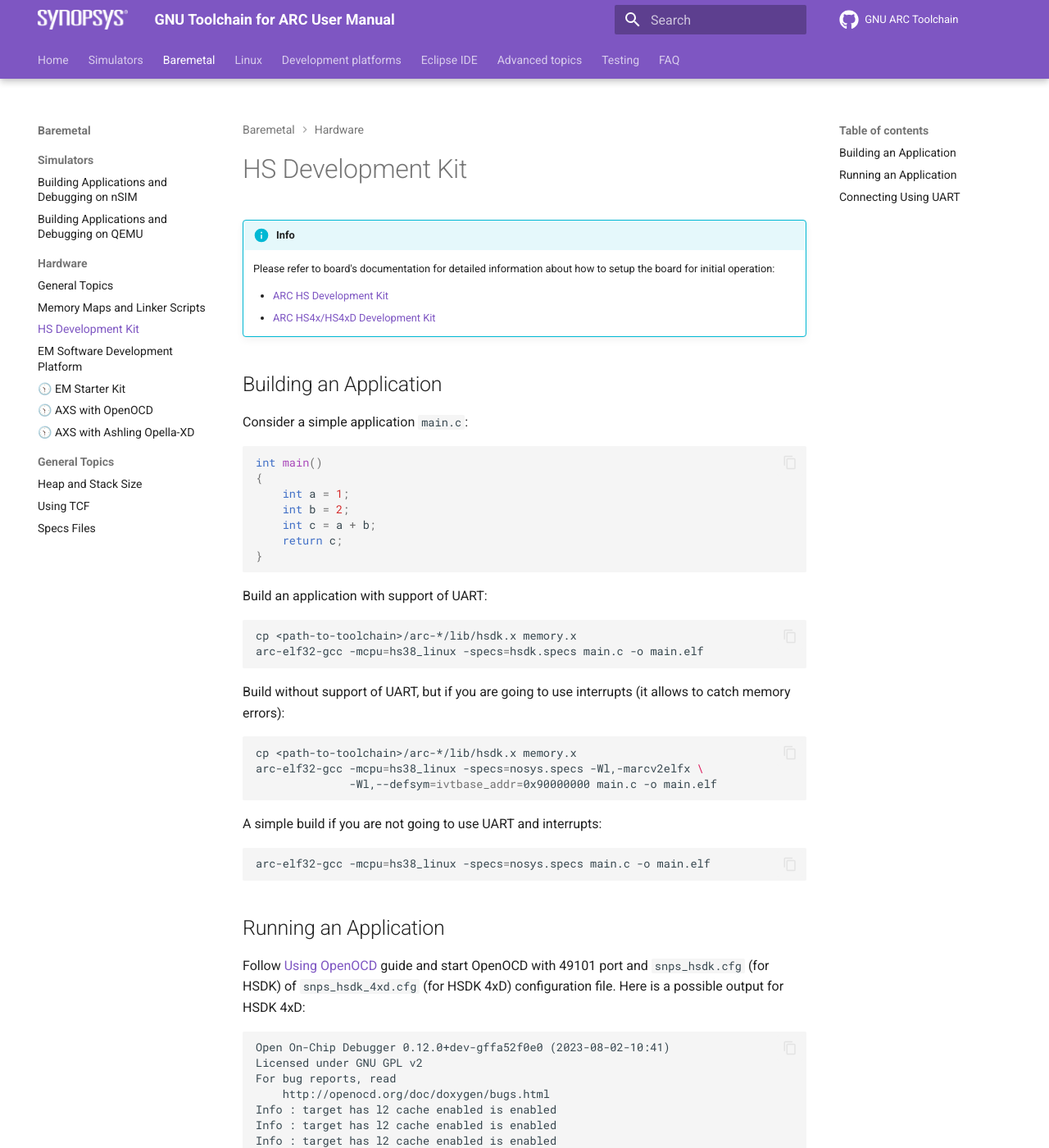
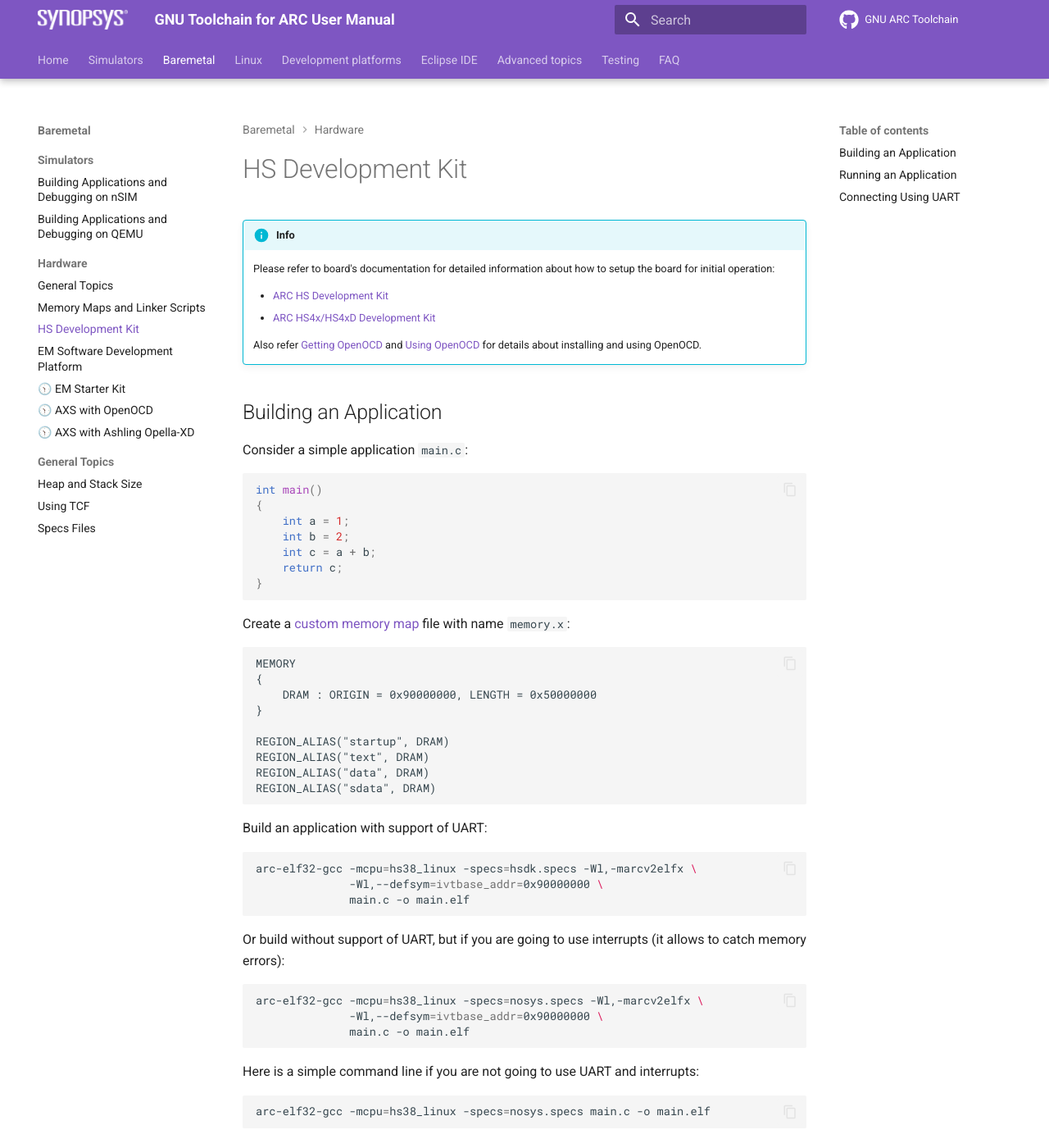
Before and after one commit to foss-for-synopsys-dwc-arc-processors/documentation, an MkDocs documentation site: the page built from docs/baremetal/hardware/hsdk.md, in a window 1280 px wide and 1400 px high. Shown: the whole window at 82% size. Built offline with MkDocs 1.6.1 and Material for MkDocs 9.7.7, drawn with Linux system fonts in a browser that asks for light colours; comment, search, counter and statistics services are not loaded; some of the changed text lies outside the part shown.

Commit message:
Update all baremetal articles for boards

````diff
--- a/docs/baremetal/hardware/hsdk.md
+++ b/docs/baremetal/hardware/hsdk.md
@@ -2,10 +2,15 @@
 
 !!! info
 
-    Please refer to board's documentation for detailed information about how to setup the board for initial operation:
+    Please refer to board's documentation for detailed information about how to
+    setup the board for initial operation:
 
-    * [ARC HS Development Kit](https://github.com/foss-for-synopsys-dwc-arc-processors/ARC-Development-Systems-Forum/wiki/ARC-Development-Systems-Forum-Wiki-Home#arc-hs-development-kit-1)
-    * [ARC HS4x/HS4xD Development Kit](https://github.com/foss-for-synopsys-dwc-arc-processors/ARC-Development-Systems-Forum/wiki/ARC-Development-Systems-Forum-Wiki-Home#arc-hs4xhs4xd-development-kit-1)
+    * [ARC HS Development Kit](../../platforms/board-hsdk.md)
+    * [ARC HS4x/HS4xD Development Kit](../../platforms/board-hsdk-4xd.md)
+
+    Also refer [Getting OpenOCD](../../platforms/get-openocd.md) and
+    [Using OpenOCD](../../platforms/use-openocd.md) for details about installing
+    and using OpenOCD.
 
 ## Building an Application
 
@@ -21,23 +26,38 @@
 }
 ```
 
+Create a [custom memory map](./memory.md) file with name `memory.x`:
+
+```text
+MEMORY
+{
+    DRAM : ORIGIN = 0x90000000, LENGTH = 0x50000000
+}
+
+REGION_ALIAS("startup", DRAM)
+REGION_ALIAS("text", DRAM)
+REGION_ALIAS("data", DRAM)
+REGION_ALIAS("sdata", DRAM)
+```
+
 Build an application with support of UART:
 
 ```shell
-cp <path-to-toolchain>/arc-*/lib/hsdk.x memory.x
-arc-elf32-gcc -mcpu=hs38_linux -specs=hsdk.specs main.c -o main.elf
+arc-elf32-gcc -mcpu=hs38_linux -specs=hsdk.specs -Wl,-marcv2elfx \
+              -Wl,--defsym=ivtbase_addr=0x90000000 \
+              main.c -o main.elf
 ```
 
-Build without support of UART, but if you are going to use interrupts (it allows
+Or build without support of UART, but if you are going to use interrupts (it allows
 to catch memory errors):
 
 ```shell
-cp <path-to-toolchain>/arc-*/lib/hsdk.x memory.x
 arc-elf32-gcc -mcpu=hs38_linux -specs=nosys.specs -Wl,-marcv2elfx \
-              -Wl,--defsym=ivtbase_addr=0x90000000 main.c -o main.elf
+              -Wl,--defsym=ivtbase_addr=0x90000000 \
+              main.c -o main.elf
 ```
 
-A simple build if you are not going to use UART and interrupts:
+Here is a simple command line if you are not going to use UART and interrupts:
 
 ```shell
 arc-elf32-gcc -mcpu=hs38_linux -specs=nosys.specs main.c -o main.elf
@@ -50,6 +70,7 @@
 (for HSDK 4xD) configuration file. Here is a possible output for HSDK 4xD:
 
 ```text
+$ openocd -f board/snps_hsdk_4xd.cfg
 Open On-Chip Debugger 0.12.0+dev-gffa52f0e0 (2023-08-02-10:41)
 Licensed under GNU GPL v2
 For bug reports, read
````
Also changed, not shown: docs/baremetal/hardware/emsdp.md (+1 -1 lines), docs/baremetal/hardware/emsk.md (+28 -6 lines).
